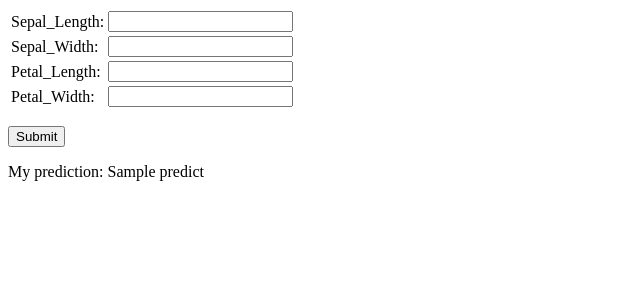
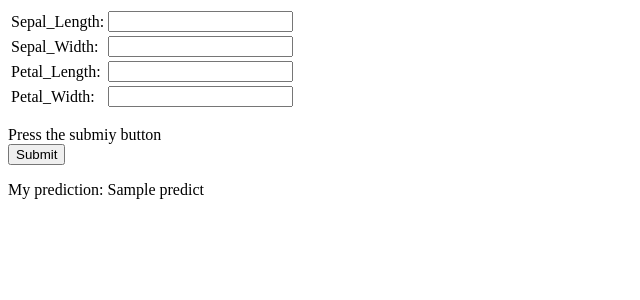
Before and after one commit to amfarahani/example3, a Flask app: template templates/index.html in a window 1280 px wide. Shown: the top 300 px of the page, without its empty margins (0-640 px from the left). Run offline with Flask 3, Linux system fonts and the light colour scheme; the template is opened without the code that fills it: most values are stand-ins (such as "Sample title", 1, 10 or a date in 2020); parts of the project's set-up code (start-up, migrations or seed data) failed here and were passed over.

Commit message:
All updated

```diff
--- a/templates/index.html
+++ b/templates/index.html
@@ -12,7 +12,7 @@
         <tr><td>Petal_Length:</td><td>  <input type="number" name="petal_length"></td></tr>
         <tr><td>Petal_Width:</td><td>   <input type="number" name="petal_width"></td></tr>
         </table>
-         <p>
+         <p> Press the submiy button<br>
         <input type=submit    value=Submit> </p>
    </form>
     My prediction: {{ predict }}
```
